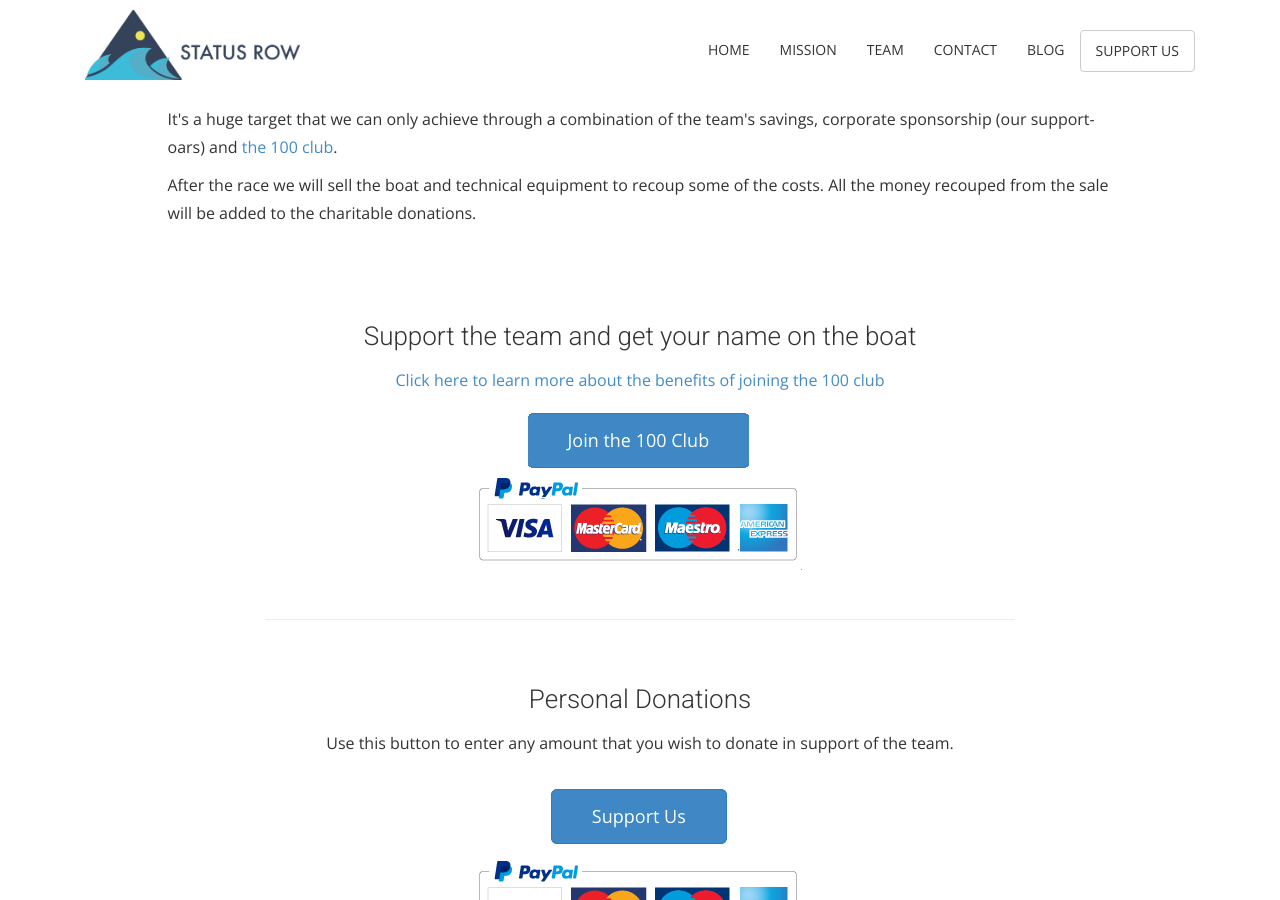
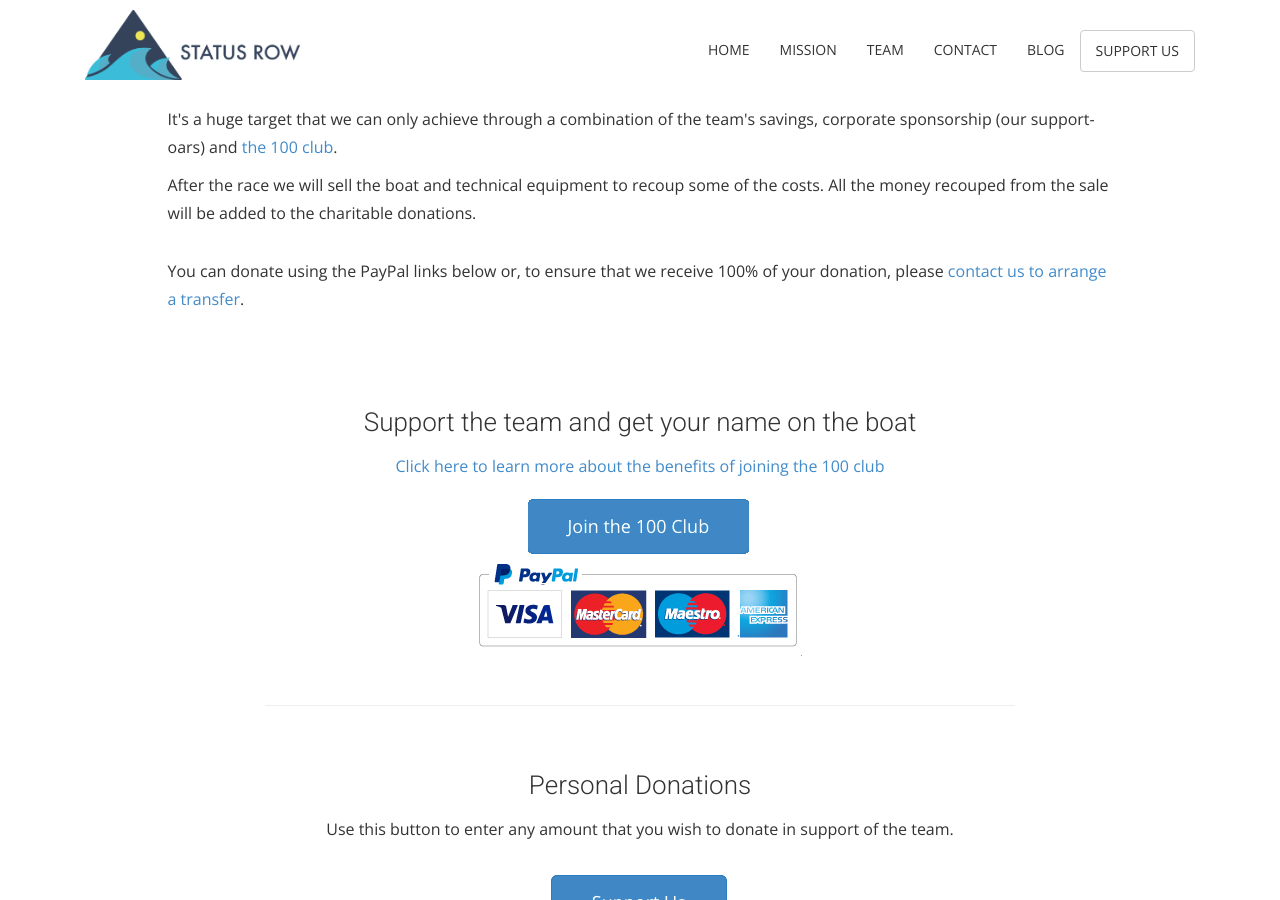
Before and after one commit to statusrow/statusrow.github.io, a Jekyll site: the page built from support.html, in a window 1280 px wide and 900 px high, scrolled down 615 px. Built offline with Jekyll 4.4.1, drawn with Linux system fonts in a browser that asks for light colours; nearby versions of some CDN libraries; some web fonts are replaced.

Commit message:
Add contact for fee free donation

```diff
--- a/support.html
+++ b/support.html
@@ -35,6 +35,8 @@ permalink: /support/
         <p>After the race we will sell the boat and technical equipment to recoup some of the costs. All the money recouped from the sale will be added to the charitable donations.</p>
         <!-- <p>Every penny spent getting to the start line helps to maximise the amount that goes to charity, but if donating money isn't for you don't worry! There are many other ways you can help.</p>
         <p>We've got a huge kit list that needs to be fulfilled before we start - from a stanley knife to a life raft, there's items big and small. If you could donate any of the items on the list this goes a long way to helping us reduce our £80,000 budget.</p> -->
+        <br />
+        <p>You can donate using the PayPal links below or, to ensure that we receive 100% of your donation, please <a href="mailto:hello@statusrow.com">contact us to arrange a transfer</a>.</p>
       </div>
     </div>
   </div>
@@ -52,7 +54,6 @@ permalink: /support/
         <input type="image" src="/img/100_club.png" border="0" name="submit" alt="PayPal – The safer, easier way to pay online!" style="max-width:100%">
         <img alt="" border="0" src="https://www.paypalobjects.com/en_GB/i/scr/pixel.gif" width="1" height="1">
         </form>
-
       </div>
     </div>
   </div>
```
Also changed, not shown: 1 other file.
